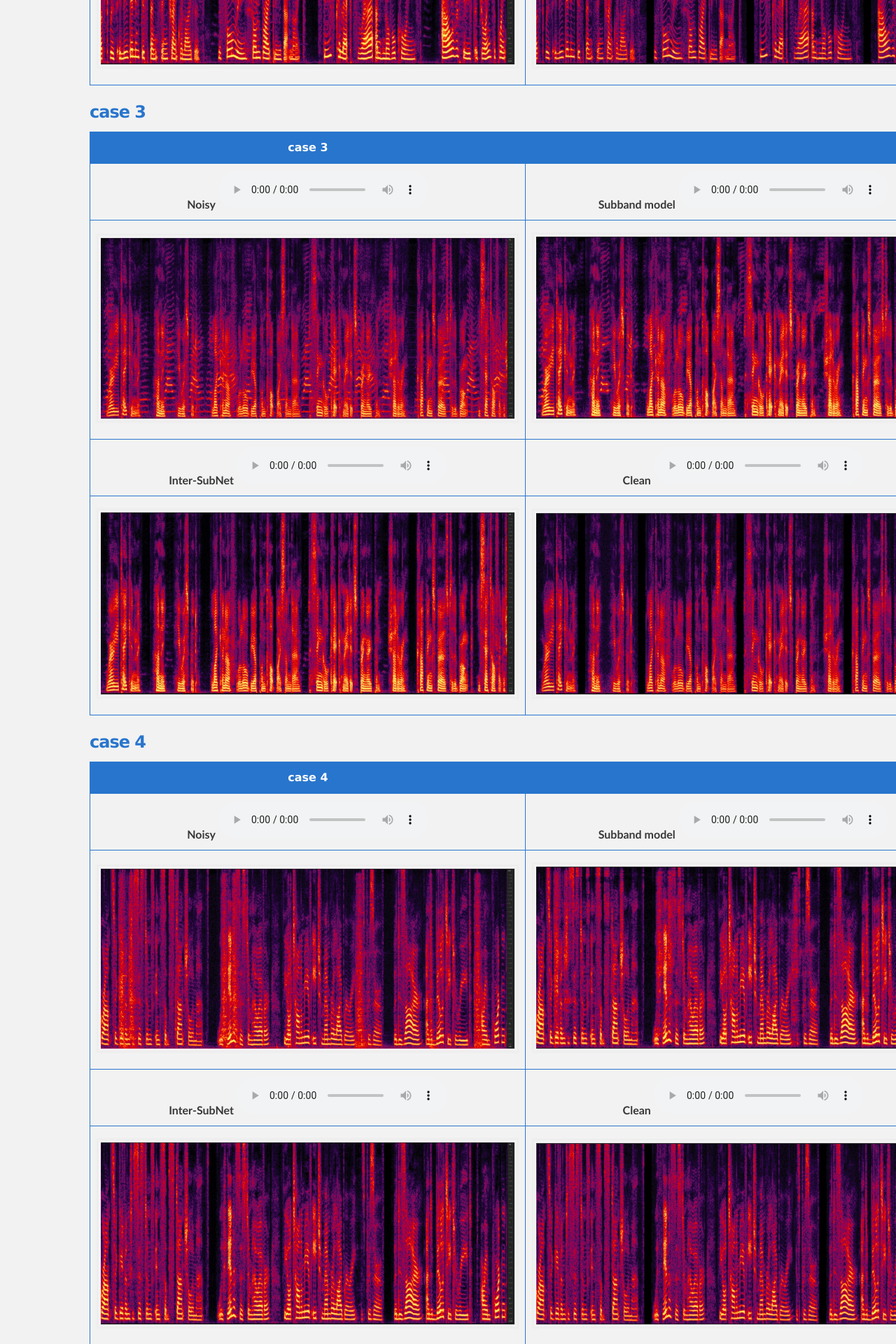
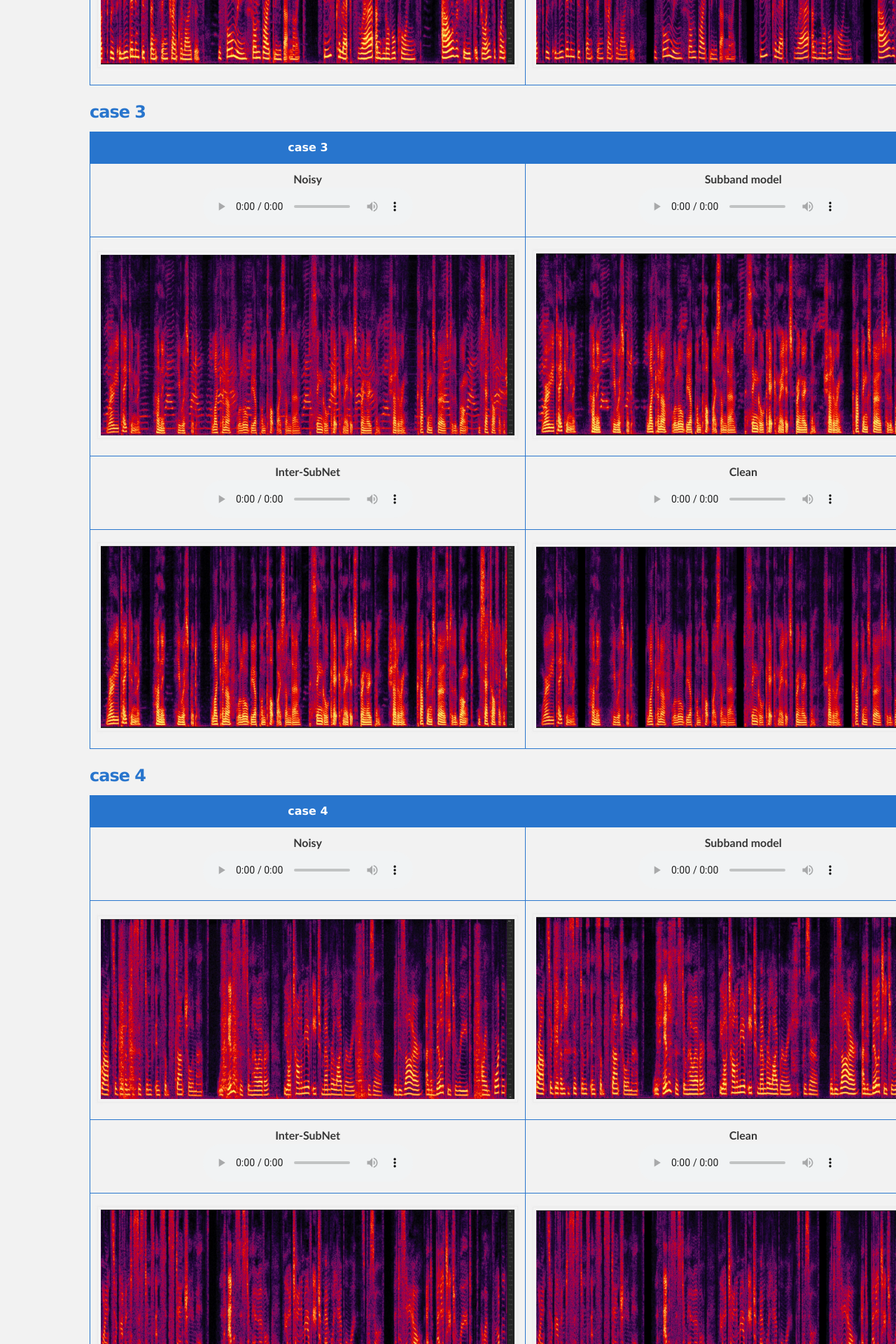
Before and after one commit to RookieJunChen/Inter-SubNet_demo, a Jekyll site: the page built from index.md, in a window 1280 px wide. Shown: the part 2529-4449 px from the top of the page at 70% size. Built offline with Jekyll 4.4.1, drawn with Linux system fonts in a browser that asks for light colours; our own code applies the rules of GitHub Pages for plain Markdown files.

Commit message:
debug address 3

```diff
--- a/index.md
+++ b/index.md
@@ -36,9 +36,9 @@
 
 |                          **case 3**                          |                                                              |
 | :----------------------------------------------------------: | :----------------------------------------------------------: |
-| **Noisy**  <audio controls><source src="./data/no_reverb/example38/noisy.wav" type="audio/wav">Your browser does not support the audio element.</audio> | **Subband model**   <audio controls><source src="./data/no_reverb/example38/Subband_model.wav" type="audio/wav">Your browser does not support the audio element.</audio> |
+| **Noisy**<br/>  <audio controls><source src="./data/no_reverb/example38/noisy.wav" type="audio/wav">Your browser does not support the audio element.</audio> | **Subband model**<br/>   <audio controls><source src="./data/no_reverb/example38/Subband_model.wav" type="audio/wav">Your browser does not support the audio element.</audio> |
 | <img src="./data/no_reverb/example38/noisy.jpg" alt="flowtron_0.0" style="zoom: 80%;" /> | <img src="./data/no_reverb/example38/Subband_model.jpg" alt="flowtron_0.0" style="zoom: 80%;" /> |
-| **Inter-SubNet**  <audio controls><source src="./data/no_reverb/example38/Inter_SubNet.wav" type="audio/wav">Your browser does not support the audio element.</audio> | **Clean**  <audio controls><source src="./data/no_reverb/example38/clean.wav" type="audio/wav">Your browser does not support the audio element.</audio> |
+| **Inter-SubNet**  <br/><audio controls><source src="./data/no_reverb/example38/Inter_SubNet.wav" type="audio/wav">Your browser does not support the audio element.</audio> | **Clean**  <br/><audio controls><source src="./data/no_reverb/example38/clean.wav" type="audio/wav">Your browser does not support the audio element.</audio> |
 | <img src="./data/no_reverb/example38/Inter_SubNet.jpg" alt="flowtron_0.0" style="zoom: 80%;" /> | <img src="./data/no_reverb/example38/clean.jpg" alt="flowtron_0.0" style="zoom: 80%;" /> |
 
 
@@ -47,9 +47,9 @@
 
 |                          **case 4**                          |                                                              |
 | :----------------------------------------------------------: | :----------------------------------------------------------: |
-| **Noisy**  <audio controls><source src="./data/no_reverb/example213/noisy.wav" type="audio/wav">Your browser does not support the audio element.</audio> | **Subband model**   <audio controls><source src="./data/no_reverb/example213/Subband_model.wav" type="audio/wav">Your browser does not support the audio element.</audio> |
+| **Noisy**  <br/><audio controls><source src="./data/no_reverb/example213/noisy.wav" type="audio/wav">Your browser does not support the audio element.</audio> | **Subband model**  <br/><audio controls><source src="./data/no_reverb/example213/Subband_model.wav" type="audio/wav">Your browser does not support the audio element.</audio> |
 | <img src="./data/no_reverb/example213/noisy.jpg" alt="flowtron_0.0" style="zoom: 80%;" /> | <img src="./data/no_reverb/example213/Subband_model.jpg" alt="flowtron_0.0" style="zoom: 80%;" /> |
-| **Inter-SubNet**  <audio controls><source src="./data/no_reverb/example213/Inter_SubNet.wav" type="audio/wav">Your browser does not support the audio element.</audio> | **Clean**  <audio controls><source src="./data/no_reverb/example213/clean.wav" type="audio/wav">Your browser does not support the audio element.</audio> |
+| **Inter-SubNet**  <br/><audio controls><source src="./data/no_reverb/example213/Inter_SubNet.wav" type="audio/wav">Your browser does not support the audio element.</audio> | **Clean**  <br/><audio controls><source src="./data/no_reverb/example213/clean.wav" type="audio/wav">Your browser does not support the audio element.</audio> |
 | <img src="./data/no_reverb/example213/Inter_SubNet.jpg" alt="flowtron_0.0" style="zoom: 80%;" /> | <img src="./data/no_reverb/example213/clean.jpg" alt="flowtron_0.0" style="zoom: 80%;" /> |
 
 
@@ -86,9 +86,9 @@
 
 |                          **case 3**                          |                                                              |
 | :----------------------------------------------------------: | :----------------------------------------------------------: |
-| **Noisy**  <audio controls><source src="./data/with_reverb/example245/noisy.wav" type="audio/wav">Your browser does not support the audio element.</audio> | **Subband model**   <audio controls><source src="./data/with_reverb/example245/Subband_model.wav" type="audio/wav">Your browser does not support the audio element.</audio> |
+| **Noisy**  <br/><audio controls><source src="./data/with_reverb/example245/noisy.wav" type="audio/wav">Your browser does not support the audio element.</audio> | **Subband model**   <br/><audio controls><source src="./data/with_reverb/example245/Subband_model.wav" type="audio/wav">Your browser does not support the audio element.</audio> |
 | <img src="./data/with_reverb/example245/noisy.jpg" alt="flowtron_0.0" style="zoom: 80%;" /> | <img src="./data/with_reverb/example245/Subband_model.jpg" alt="flowtron_0.0" style="zoom: 80%;" /> |
-| **Inter-SubNet**  <audio controls><source src="./data/with_reverb/example245/Inter_SubNet.wav" type="audio/wav">Your browser does not support the audio element.</audio> | **Clean**  <audio controls><source src="./data/with_reverb/example245/clean.wav" type="audio/wav">Your browser does not support the audio element.</audio> |
+| **Inter-SubNet**  <br/><audio controls><source src="./data/with_reverb/example245/Inter_SubNet.wav" type="audio/wav">Your browser does not support the audio element.</audio> | **Clean**  <br/><audio controls><source src="./data/with_reverb/example245/clean.wav" type="audio/wav">Your browser does not support the audio element.</audio> |
 | <img src="./data/with_reverb/example245/Inter_SubNet.jpg" alt="flowtron_0.0" style="zoom: 80%;" /> | <img src="./data/with_reverb/example245/clean.jpg" alt="flowtron_0.0" style="zoom: 80%;" /> |
 
 
@@ -97,7 +97,7 @@
 
 |                          **case 4**                          |                                                              |
 | :----------------------------------------------------------: | :----------------------------------------------------------: |
-| **Noisy**  <audio controls><source src="./data/with_reverb/example206/noisy.wav" type="audio/wav">Your browser does not support the audio element.</audio> | **Subband model**   <audio controls><source src="./data/with_reverb/example206/Subband_model.wav" type="audio/wav">Your browser does not support the audio element.</audio> |
+| **Noisy**  <br/><audio controls><source src="./data/with_reverb/example206/noisy.wav" type="audio/wav">Your browser does not support the audio element.</audio> | **Subband model**   <br/><audio controls><source src="./data/with_reverb/example206/Subband_model.wav" type="audio/wav">Your browser does not support the audio element.</audio> |
 | <img src="./data/with_reverb/example206/noisy.jpg" alt="flowtron_0.0" style="zoom: 80%;" /> | <img src="./data/with_reverb/example206/Subband_model.jpg" alt="flowtron_0.0" style="zoom: 80%;" /> |
-| **Inter-SubNet**  <audio controls><source src="./data/with_reverb/example206/Inter_SubNet.wav" type="audio/wav">Your browser does not support the audio element.</audio> | **Clean**  <audio controls><source src="./data/with_reverb/example206/clean.wav" type="audio/wav">Your browser does not support the audio element.</audio> |
+| **Inter-SubNet**  <br/><audio controls><source src="./data/with_reverb/example206/Inter_SubNet.wav" type="audio/wav">Your browser does not support the audio element.</audio> | **Clean**  <br/><audio controls><source src="./data/with_reverb/example206/clean.wav" type="audio/wav">Your browser does not support the audio element.</audio> |
 | <img src="./data/with_reverb/example206/Inter_SubNet.jpg" alt="flowtron_0.0" style="zoom: 80%;" /> | <img src="./data/with_reverb/example206/clean.jpg" alt="flowtron_0.0" style="zoom: 80%;" /> |
```
